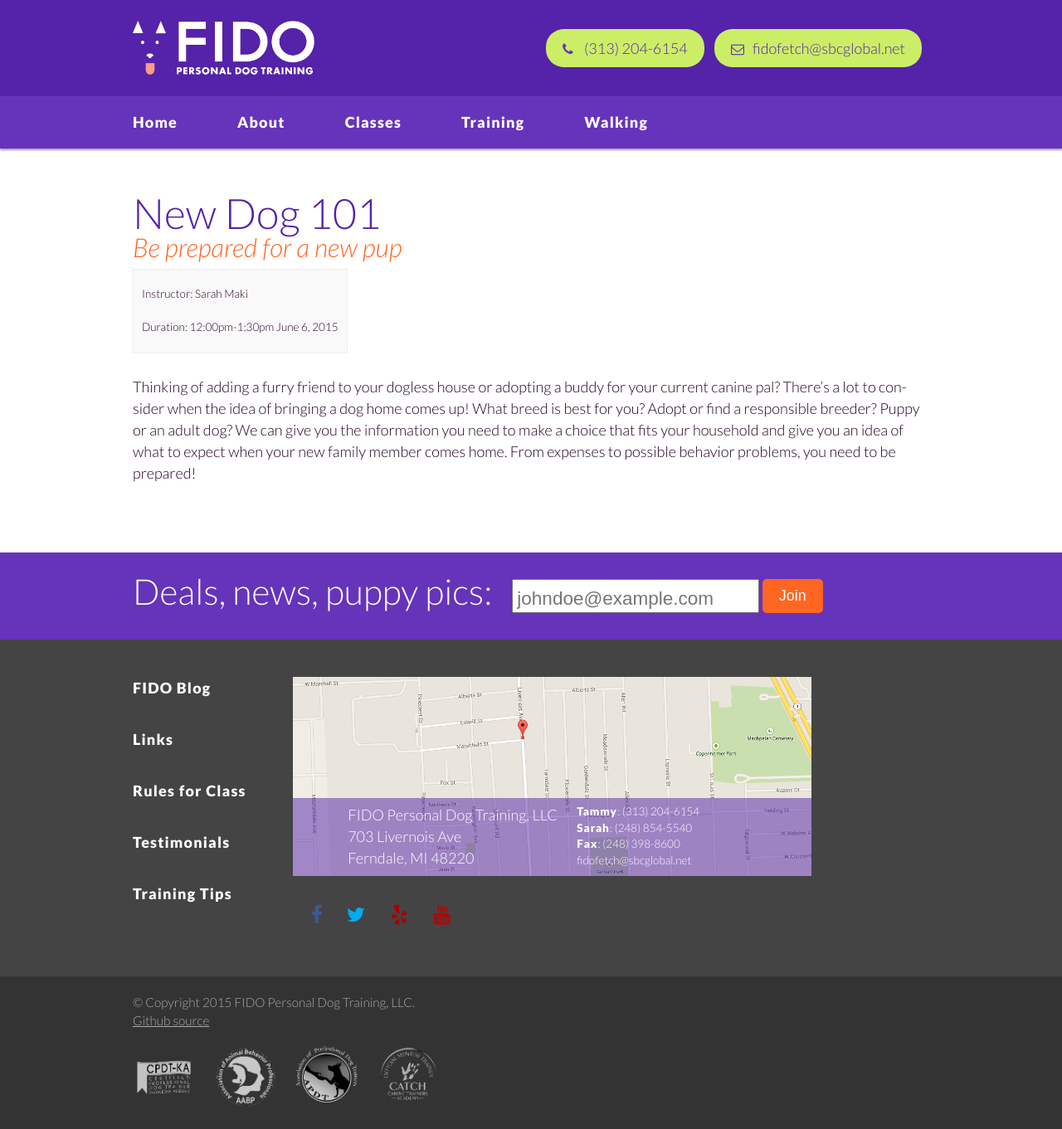
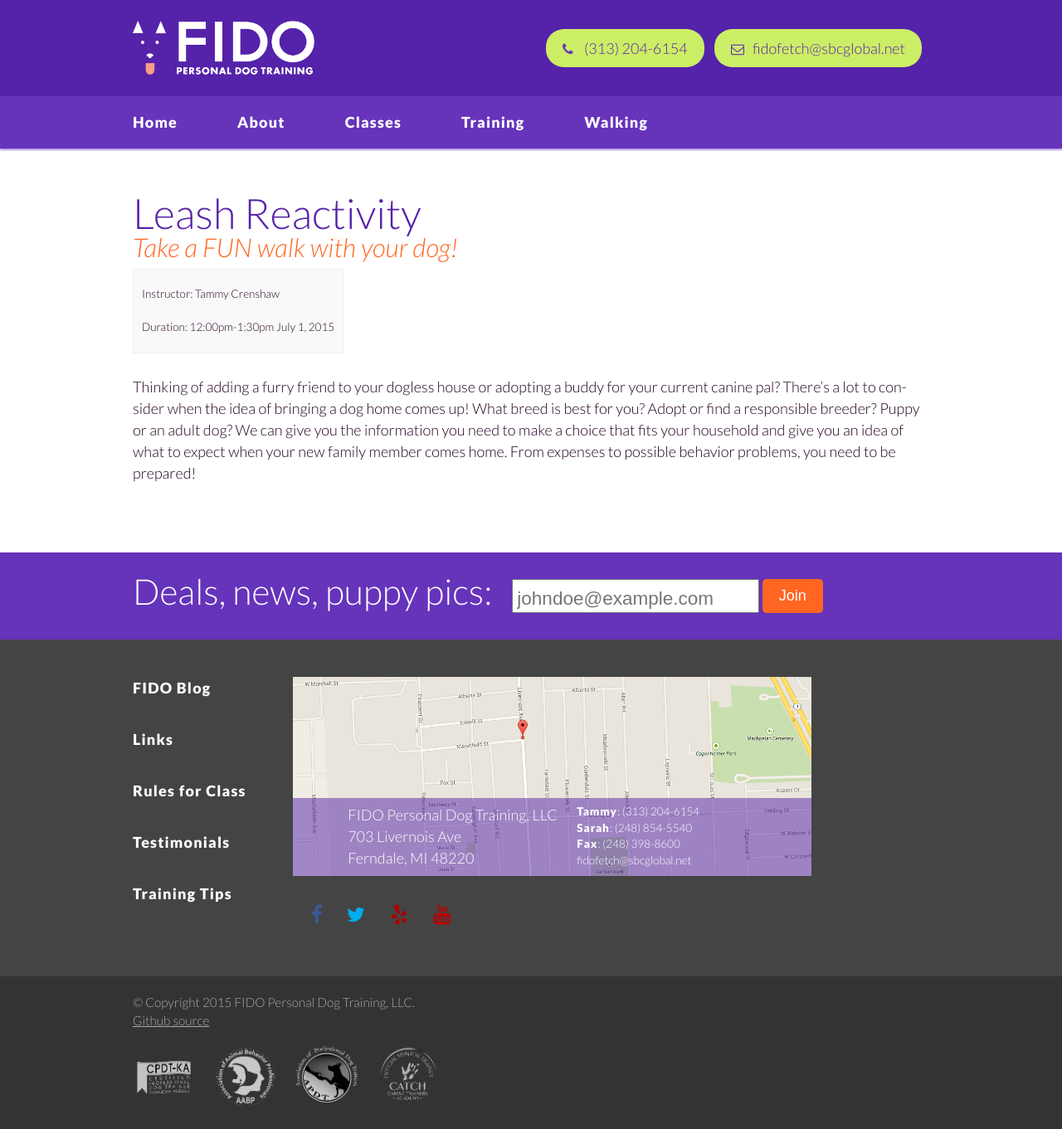
Before and after one commit to fidodogtraining/fidodogtraining.github.io, a Jekyll site: the page built from _classes/seminars/leash-reactivity.md, in a window 1280 px wide. Shown: the whole page at 83% size. Built offline with Jekyll 4.4.1, drawn with Linux system fonts in a browser that asks for light colours; Markdown is read by kramdown in place of the engine named in the settings.

Commit message:
Update leash-reactivity.md

```diff
--- a/_classes/seminars/leash-reactivity.md
+++ b/_classes/seminars/leash-reactivity.md
@@ -1,8 +1,9 @@
 ---
-title: New Dog 101
-tagline: "Be prepared for a new pup"
-trainer: Sarah Maki
-duration: "12:00pm-1:30pm June 6, 2015"
+title: Leash Reactivity
+tagline: "Take a FUN walk with your dog!"
+trainer: Tammy Crenshaw
+duration: "12:00pm-1:30pm July 1, 2015"
+cost: "$30"
 ---
 
 Thinking of adding a furry friend to your dogless house or adopting a buddy for your
```
